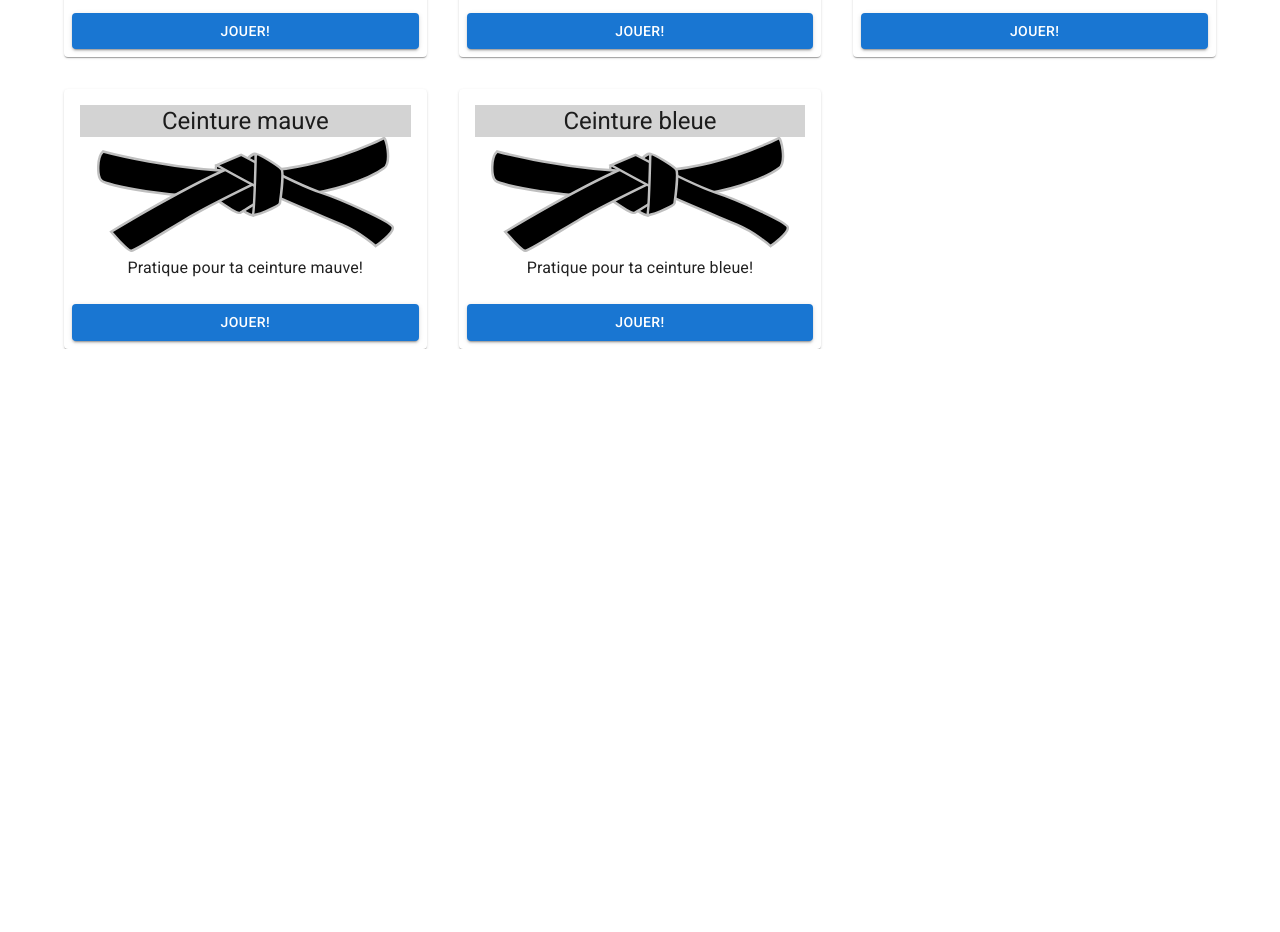
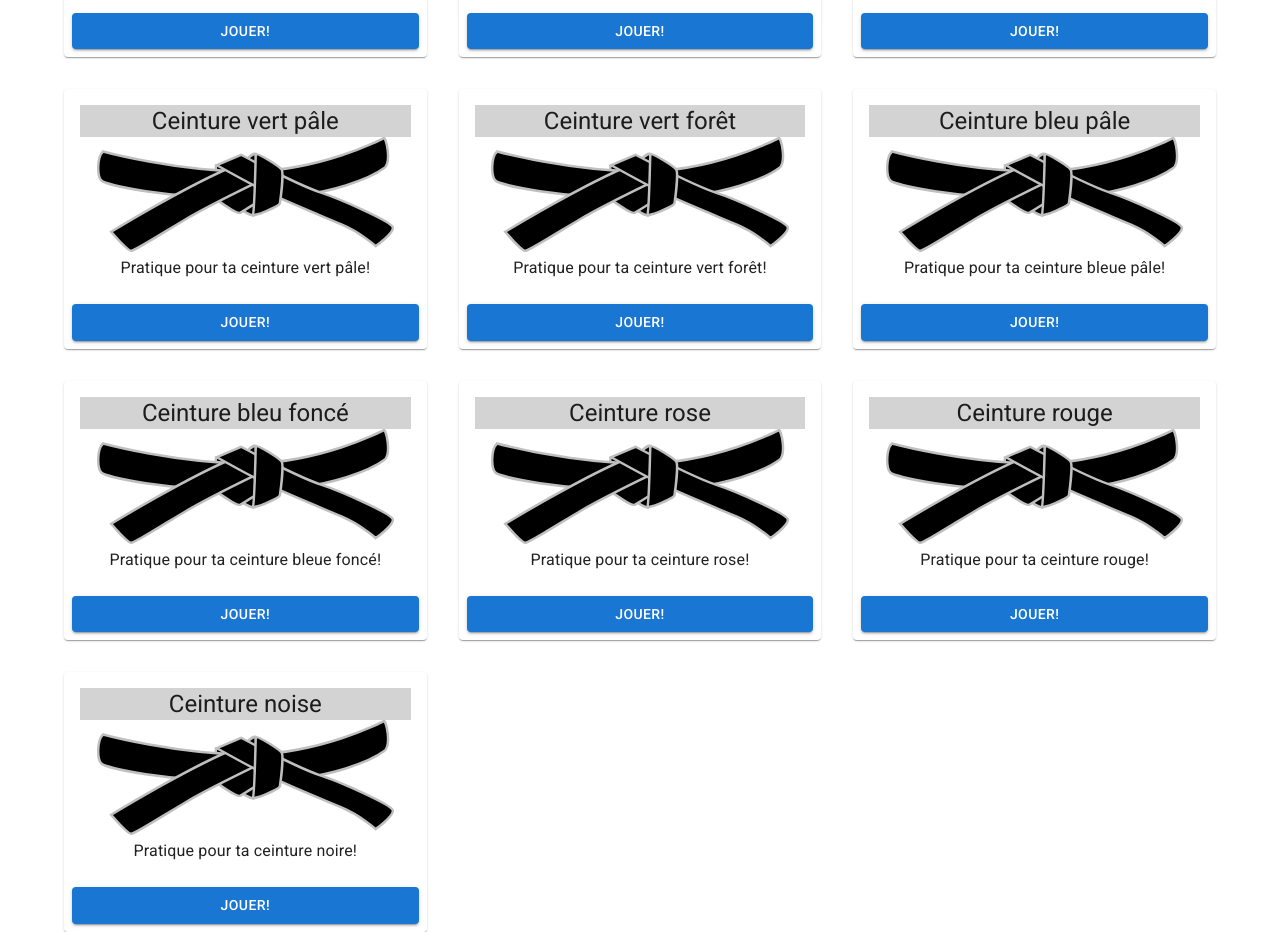
Before and after one commit to ericfournier2/multiply, a React (Create React App) app: page / in a window 1280 px wide. Shown: the part 740-1672 px from the top of the page. Before the commit the page ends 1089 px from the top, so only its background shows below. Built offline with nearby package versions, Linux system fonts and the light colour scheme.

Commit message:
Add support for division.

```diff
--- a/src/ModeSelect.tsx
+++ b/src/ModeSelect.tsx
@@ -11,96 +11,111 @@ import { GameType, defaultGameOptions } from './Options';
 import type { GameOptions } from './Options';
 import type {Stats} from "./Profiles";
 
+const defaultBeltOptions = {...defaultGameOptions}
+defaultBeltOptions.multiplicationOptions = undefined;
+defaultBeltOptions.divisionOptions = undefined;
+
+const defaultMultOptions = {
+  minNumber: 2,
+  maxNumber: 10,
+  useTables: true,
+  tables: [2, 3, 5, 10],
+  excludeZeroAndOne: true,
+}
+
+const defaultDivOptions = {
+  maxNumber: 10,
+  tables: [2, 3, 5, 10],
+  excludeOne: true,
+}
+
+function makeBeltOptions(multTables?: Array<number>, divTables?: Array<number>) {
+  const beltOptions = {...defaultBeltOptions}
+  if(multTables) {
+    const multOptions = {...defaultMultOptions}
+    multOptions.tables = multTables;
+    beltOptions.multiplicationOptions = multOptions;
+  }
+
+  if(divTables) {
+    const divOptions = {...defaultDivOptions}
+    divOptions.tables = divTables;
+    beltOptions.divisionOptions = divOptions
+  }
+
+  return beltOptions;
+}
+
 const examsDefinitions = [
   {
     id: "BELT_1",
     label: "Ceinture blanche",
     desc: "Pratique pour ta ceinture blanche!",
     icon: "belt.svg",
-    options: {
-      mode: GameType.TimeLimit,
-      minNumber: 2,
-      maxNumber: 10,
-      useTables: true,
-      tables: [2, 3],
-      timeLimit: 1,
-      excludeZeroAndOne: true,
-      multipleChoices: false,
-      threshold: 18,
-      nQuestions: 20
-    }
+    options: makeBeltOptions([2,3], undefined)
   },
   {
     id: "BELT_2",
     label: "Ceinture jaune",
     desc: "Pratique pour ta ceinture jaune!",
     icon: "belt.svg",
-    options: {
-      mode: GameType.TimeLimit,
-      minNumber: 2,
-      maxNumber: 10,
-      useTables: true,
-      tables: [2, 3, 5, 10],
-      timeLimit: 1,
-      excludeZeroAndOne: true,
-      multipleChoices: false,
-      nQuestions: 20,
-      threshold: 20,
-    }
+    options: makeBeltOptions([2, 3, 5, 10], undefined)
   },
   {
     id: "BELT_3",
     label: "Ceinture orange",
     desc: "Pratique pour ta ceinture orange!",
     icon: "belt.svg",
-    options: {
-      mode: GameType.TimeLimit,
-      minNumber: 2,
-      maxNumber: 10,
-      useTables: true,
-      tables: [2, 3, 4, 5, 10],
-      timeLimit: 1,
-      excludeZeroAndOne: true,
-      multipleChoices: false,
-      nQuestions: 20,
-      threshold: 18,
-    }
+    options: makeBeltOptions([2, 3, 4, 5, 10], undefined)
   },
   {
     id: "BELT_4",
-    label: "Ceinture mauve",
-    desc: "Pratique pour ta ceinture mauve!",
+    label: "Ceinture vert pâle",
+    desc: "Pratique pour ta ceinture vert pâle!",
     icon: "belt.svg",
-    options: {
-      mode: GameType.TimeLimit,
-      minNumber: 2,
-      maxNumber: 10,
-      useTables: true,
-      tables: [2, 3, 4, 5, 6, 10],
-      timeLimit: 1,
-      excludeZeroAndOne: true,
-      multipleChoices: false,
-      nQuestions: 20,
-      threshold: 18,
-    }
+    options: makeBeltOptions([2, 3, 4, 5, 6, 10], undefined)
   },
   {
     id: "BELT_5",
-    label: "Ceinture bleue",
-    desc: "Pratique pour ta ceinture bleue!",
+    label: "Ceinture vert forêt",
+    desc: "Pratique pour ta ceinture vert forêt!",
     icon: "belt.svg",
-    options: {
-      mode: GameType.TimeLimit,
-      minNumber: 2,
-      maxNumber: 10,
-      useTables: true,
-      tables: [2, 3, 4, 5, 6, 7, 10],
-      timeLimit: 1,
-      excludeZeroAndOne: true,
-      multipleChoices: false,
-      nQuestions: 20,
-      threshold: 18
-    }
+    options: makeBeltOptions([2, 3, 4, 5, 6, 7, 10], undefined)
+  },
+  {
+    id: "BELT_6",
+    label: "Ceinture bleu pâle",
+    desc: "Pratique pour ta ceinture bleue pâle!",
+    icon: "belt.svg",
+    options: makeBeltOptions([2, 3, 4, 5, 6, 7, 8, 10], undefined)
+  },
+  {
+    id: "BELT_7",
+    label: "Ceinture bleu foncé",
+    desc: "Pratique pour ta ceinture bleue foncé!",
+    icon: "belt.svg",
+    options: makeBeltOptions([2, 3, 4, 5, 6, 7, 8, 9, 10], undefined)
+  },
+  {
+    id: "BELT_8",
+    label: "Ceinture rose",
+    desc: "Pratique pour ta ceinture rose!",
+    icon: "belt.svg",
+    options: makeBeltOptions(undefined, [2, 3, 4, 5, 6])
+  },
+  {
+    id: "BELT_9",
+    label: "Ceinture rouge",
+    desc: "Pratique pour ta ceinture rouge!",
+    icon: "belt.svg",
+    options: makeBeltOptions(undefined, [2, 3, 4, 5, 6, 7, 8, 9, 10])
+  },
+  {
+    id: "BELT_10",
+    label: "Ceinture noise",
+    desc: "Pratique pour ta ceinture noire!",
+    icon: "belt.svg",
+    options: makeBeltOptions([2, 3, 4, 5, 6, 7, 8, 9, 10], [2, 3, 4, 5, 6, 7, 8, 9, 10])
   },
 ]
 
--- a/src/Question.tsx
+++ b/src/Question.tsx
@@ -6,17 +6,43 @@ import Button from '@mui/material/Button';
 import TextField from '@mui/material/TextField';
 import {randomInteger, randomIntegerInRange, shuffleArray} from './Utils';
 
-function generateAnswersArray(firstNumber: number, secondNumber: number, nAnswers: number) {
-  var answers = [firstNumber * secondNumber]
+enum QuestionType {
+  "Multiplication",
+  "Division",
+  "Addition",
+  "Subtraction"
+}
+
+function mathOp(type: QuestionType, arg1: number, arg2: number): number {
+  switch(type) {
+    case QuestionType.Multiplication:
+      return arg1 * arg2;
+    case QuestionType.Division:
+      return arg1 / arg2;
+    case QuestionType.Addition:
+      return arg1 + arg2;
+    case QuestionType.Subtraction:
+      return arg1 - arg2;
+    default:
+      return 0;
+  }
+}
+
+function generateAnswersArray(type: QuestionType, firstNumber: number, secondNumber: number, nAnswers: number) {
+  var answers = [mathOp(type, firstNumber, secondNumber)]
   var tries = 0;
 
   while(answers.length < nAnswers && tries < 100) {
     var candidateError = 0;
     var errorType = randomInteger(2)
     if(errorType == 0) {
-      candidateError = (firstNumber * secondNumber) + randomIntegerInRange(-2, 2)
+      candidateError = mathOp(type, firstNumber, secondNumber) + randomIntegerInRange(-3, 3)
     } else {
-      candidateError = (firstNumber + randomIntegerInRange(-1, 1)) * (secondNumber + randomIntegerInRange(-1, 1))
+      candidateError = mathOp(type, firstNumber + randomIntegerInRange(-2, 2), secondNumber + randomIntegerInRange(-2, 2))
+    }
+
+    if(candidateError < 0) {
+      candidateError = 0;
     }
 
     if(!answers.includes(candidateError)) {
@@ -31,6 +57,7 @@ function generateAnswersArray(firstNumber: number, secondNumber: number, nAnswer
 }
 
 type AnswerButtonProps = {
+  type: QuestionType,
   answer: number,
   firstNumber: number,
   secondNumber: number,
@@ -38,9 +65,10 @@ type AnswerButtonProps = {
   onWrongAnswer: () => void
 }
 
-const AnswerButton = ({answer, firstNumber, secondNumber, onRightAnswer, onWrongAnswer} : AnswerButtonProps) => {
+const AnswerButton = ({type, answer, firstNumber, secondNumber, onRightAnswer, onWrongAnswer} : AnswerButtonProps) => {
   const [hasBeenClicked, setHasBeenClicked] = useState(false);
-  const isRightAnswer = answer == (firstNumber * secondNumber)
+  const isRightAnswer = ((type === QuestionType.Multiplication && answer === (firstNumber * secondNumber)) ||
+                         (type === QuestionType.Division && answer === (firstNumber / secondNumber)))
 
   const onClick = () => {
     setHasBeenClicked(true);
@@ -66,6 +94,7 @@ const AnswerButton = ({answer, firstNumber, secondNumber, onRightAnswer, onWrong
 }
 
 type AnswerArrayProps = {
+  type: QuestionType,
   answers: Array<number>,
   firstNumber: number,
   secondNumber: number,
@@ -73,8 +102,8 @@ type AnswerArrayProps = {
   onWrongAnswer: () => void
 }
 
-const AnswerArray = ({answers, firstNumber, secondNumber, onRightAnswer, onWrongAnswer} : AnswerArrayProps) => {
-  var buttons = answers.map((x) => <AnswerButton answer={x} firstNumber={firstNumber} secondNumber={secondNumber} onRightAnswer={onRightAnswer} onWrongAnswer={onWrongAnswer} />);
+const AnswerArray = ({type, answers, firstNumber, secondNumber, onRightAnswer, onWrongAnswer} : AnswerArrayProps) => {
+  var buttons = answers.map((x) => <AnswerButton type={type} answer={x} firstNumber={firstNumber} secondNumber={secondNumber} onRightAnswer={onRightAnswer} onWrongAnswer={onWrongAnswer} />);
   return (
     <Grid container spacing={2}>
       {buttons.map((x) => <Grid item xs={4}>{x}</Grid>)}
@@ -83,13 +112,14 @@ const AnswerArray = ({answers, firstNumber, secondNumber, onRightAnswer, onWrong
 }
 
 type AnswerFieldProps = {
+  type: QuestionType,
   firstNumber: number,
   secondNumber: number,
   onRightAnswer: () => void,
   onWrongAnswer: () => void
 }
 
-const AnswerField = ({firstNumber, secondNumber, onRightAnswer, onWrongAnswer} : AnswerFieldProps) => {
+const AnswerField = ({type, firstNumber, secondNumber, onRightAnswer, onWrongAnswer} : AnswerFieldProps) => {
   const [text, setText] = useState("")
   const [error, setError] = useState(false)
 
@@ -99,11 +129,16 @@ const AnswerField = ({firstNumber, secondNumber, onRightAnswer, onWrongAnswer} :
 
   const handleTextKeyDown = (event: React.KeyboardEvent<HTMLInputElement>) => {
     if((event.key === "Enter") && (text !== "")) {
-      if(parseInt(text) === (firstNumber * secondNumber)) {
-        onRightAnswer()
-      } else {
-        setError(true)
-        onWrongAnswer()
+      const parsedInt = parseInt(text);
+      if(parsedInt) {
+        if((type === QuestionType.Multiplication && parsedInt === (firstNumber * secondNumber)) ||
+           (type === QuestionType.Division && parsedInt === (firstNumber / secondNumber)) )
+        {
+          onRightAnswer()
+        } else {
+          setError(true)
+          onWrongAnswer()
+        }
       }
     }
   }
@@ -123,6 +158,7 @@ const AnswerField = ({firstNumber, secondNumber, onRightAnswer, onWrongAnswer} :
 }
 
 type QuestionProps = {
+  type: QuestionType,
   firstNumber: number,
   secondNumber: number,
   multipleChoices: boolean,
@@ -130,8 +166,8 @@ type QuestionProps = {
   onWrongAnswer: () => void
 }
 
-const Question = ({firstNumber, secondNumber, multipleChoices, onRightAnswer, onWrongAnswer}: QuestionProps) => {
-  const [answers, setAnswers] = useState(generateAnswersArray(firstNumber, secondNumber, 6))
+const Question = ({type, firstNumber, secondNumber, multipleChoices, onRightAnswer, onWrongAnswer}: QuestionProps) => {
+  const [answers, setAnswers] = useState(generateAnswersArray(type, firstNumber, secondNumber, 6))
   const [wrong, setWrong] = useState(false);
 
   const wrongAnswer = () => {
@@ -149,6 +185,7 @@ const Question = ({firstNumber, secondNumber, multipleChoices, onRightAnswer, on
   const answerInput = () => {
     if(multipleChoices) {
       return <AnswerArray
+        type={type}
         answers={answers}
         firstNumber={firstNumber}
         secondNumber={secondNumber}
@@ -157,6 +194,7 @@ const Question = ({firstNumber, secondNumber, multipleChoices, onRightAnswer, on
       />
     } else {
       return <AnswerField
+        type={type}
         firstNumber={firstNumber}
         secondNumber={secondNumber}
         onRightAnswer={rightAnswer}
@@ -165,12 +203,27 @@ const Question = ({firstNumber, secondNumber, multipleChoices, onRightAnswer, on
     }
   }
 
+  var opCharacter = "x"
+  switch(type) {
+    case QuestionType.Multiplication:
+      opCharacter = "x";
+      break;
+    case QuestionType.Division:
+      opCharacter = "/";
+      break;
+    case QuestionType.Addition:
+      opCharacter = "+";
+      break;
+    case QuestionType.Subtraction:
+      opCharacter = "-";
+  }
+
   return(
     <>
-      <Typography variant="h3">{firstNumber} x {secondNumber}</Typography>
+      <Typography variant="h3">{firstNumber} {opCharacter} {secondNumber}</Typography>
       {answerInput()}
     </>
   );
 }
 
-export {generateAnswersArray, Question}
+export {generateAnswersArray, Question, QuestionType}
--- a/src/Quiz.tsx
+++ b/src/Quiz.tsx
@@ -11,7 +11,7 @@ import Grid from '@mui/material/Grid';
 import { randomIntegerInRange } from './Utils';
 import type { GameOptions } from './Options';
 import { GameType } from './Options';
-import { Question } from "./Question";
+import { Question, QuestionType } from "./Question";
 import type { ExamResults } from "./Profiles";
 
 type QuizProps = {
@@ -24,19 +24,32 @@ function pickNumbers(options: GameOptions) {
   let n1 = 0;
   let n2 = 0;
 
-  if(!options.useTables) {
-    n1 = randomIntegerInRange(options.minNumber, options.maxNumber);
-    n2 = randomIntegerInRange(options.minNumber, options.maxNumber);
+  if(options.multiplicationOptions) {
+    if(!options.multiplicationOptions.useTables) {
+      n1 = randomIntegerInRange(options.multiplicationOptions.minNumber, options.multiplicationOptions.maxNumber);
+      n2 = randomIntegerInRange(options.multiplicationOptions.minNumber, options.multiplicationOptions.maxNumber);
+    } else {
+      n1 = options.multiplicationOptions.tables[randomIntegerInRange(0, options.multiplicationOptions.tables.length)];
+      if(options.multiplicationOptions.excludeZeroAndOne) {
+        n2 = randomIntegerInRange(2, options.multiplicationOptions.maxNumber);
+      } else {
+        n2 = randomIntegerInRange(0, options.multiplicationOptions.maxNumber);
+      }
+    }
+
+    return {n1:n1, n2:n2}
+  } else if(options.divisionOptions) {
+    n1 = options.divisionOptions.tables[randomIntegerInRange(0, options.divisionOptions.tables.length)];
+    if(options.divisionOptions.excludeOne) {
+      n2 = randomIntegerInRange(2, options.divisionOptions.maxNumber);
+    } else {
+      n2 = randomIntegerInRange(1, options.divisionOptions.maxNumber);
+    }
+
+    return {n1: n1 * n2, n2: n2}
   } else {
-    n1 = options.tables[randomIntegerInRange(0, options.tables.length)];
-    if(options.excludeZeroAndOne) {
-      n2 = randomIntegerInRange(2, options.maxNumber);
-    } else {
-      n2 = randomIntegerInRange(0, options.maxNumber);
-    }
+    return {n1: 1, n2: 1}
   }
-
-  return {n1:n1, n2:n2}
 }
 
 function scorePercent(score: number, wrongAnswers: number) {
@@ -163,7 +176,8 @@ function Quiz({id, options, onQuit}: QuizProps) {
         </Grid>
         <Grid item xs={12}>
           {!lost ?
-              <Question firstNumber={firstNumber}
+              <Question type={options.multiplicationOptions ? QuestionType.Multiplication : QuestionType.Division}
+                        firstNumber={firstNumber}
                         secondNumber={secondNumber}
                         onRightAnswer={onRightAnswer}
                         onWrongAnswer={onWrongAnswer}
```
Also changed, not shown: src/Options.tsx (+59 -29 lines).
